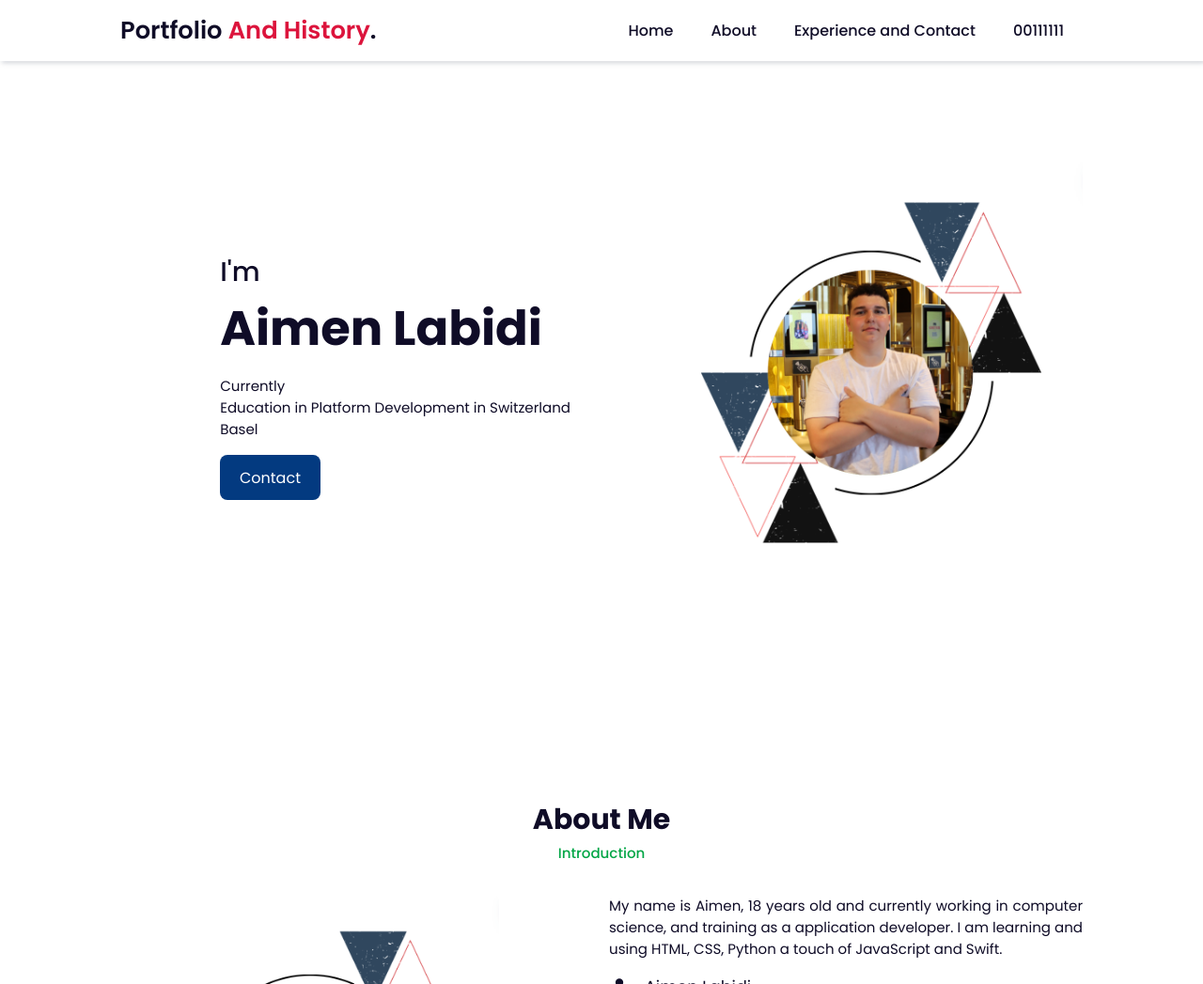
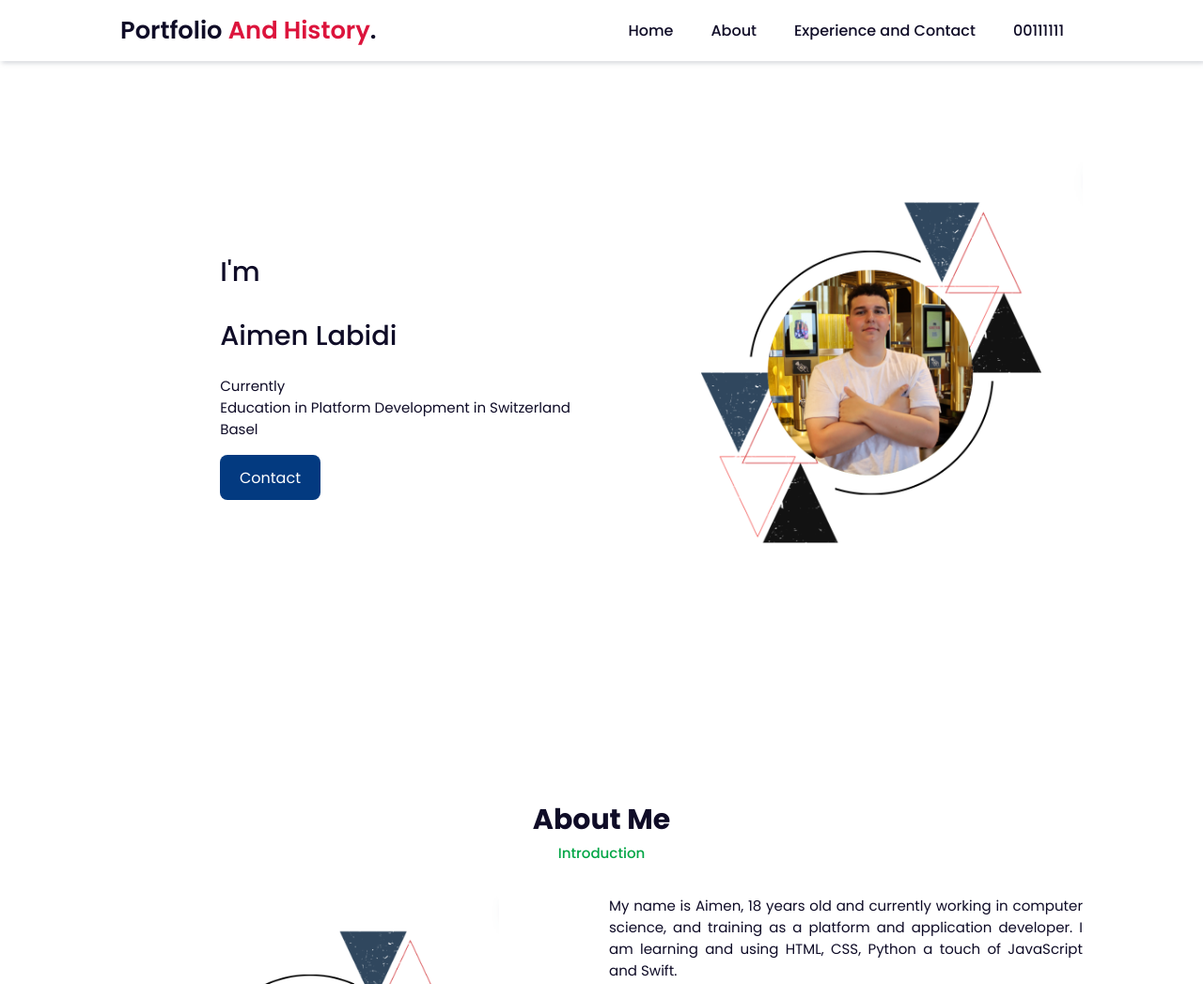
Before and after one commit to aimenjs4/E-Portfolio, a plain HTML site: page index.html in a window 1280 px wide. Shown: the top 1047 px of the page at 94% size. Drawn offline with nearby package versions, Linux system fonts and the light colour scheme.

Commit message:
Update index.html

```diff
--- a/index.html
+++ b/index.html
@@ -31,20 +31,40 @@
 
     <!-- Home Section Start -->
     <section class="home" id="home">
-        <div class="social">
-
-        </div>
+        <div class="social"></div>
         <div class="home-img">
             <img src="MainPicPort.png" alt="Profile Picture">
         </div>
         <div class="home-text">
             <span>I'm</span>
-            <h1>Aimen Labidi</h1>
-
+            <h1><span id="typewriter"></span></h1>
             <p>Currently <br> Education in Platform Development in Switzerland <br> Basel</p>
             <a href="#contact" class="btn">Contact</a>
         </div>
     </section>
+
+    <script>
+        // Typewriter effect
+        const text = "Aimen Labidi"; // Text to be displayed
+let index = 0;
+
+function typewriter() {
+    if (index < text.length) {
+        // Check if the current character is a space
+        if (text[index] === " ") {
+            // If it's a space, add a non-breaking space
+            document.getElementById('typewriter').innerHTML += "&nbsp;";
+        } else {
+            // If it's not a space, add the character
+            document.getElementById('typewriter').innerText += text.charAt(index);
+        }
+        index++;
+        setTimeout(typewriter, 300); // Adjust typing speed here
+    }
+}
+
+typewriter();
+    </script>
     <!-- Home Section End -->
 
     <!-- About Section Start -->
@@ -59,7 +79,7 @@
                 <img src="MainPicPort.png" alt="Profile Picture">
             </div>
             <div class="about-text">
-                <p>My name is Aimen, 18 years old and currently working in computer science, and training as a application developer. I am learning and using HTML, CSS, Python a touch of JavaScript and Swift.</p>
+                <p>My name is Aimen, 18 years old and currently working in computer science, and training as a platform and application developer. I am learning and using HTML, CSS, Python a touch of JavaScript and Swift.</p>
 
                 <div class="information">
                     <div class="info-box">
@@ -98,8 +118,8 @@
                 <h3>System Engineering</h3>
             </div>
             <div class="services-box">
-                <i class='bx bxs-file-doc'></i>
-                <h3>Project Planning</h3>
+                <i class='bx bxs-data'></i>
+                <h3>Mysql</h3>
             </div>
 
             <div class="services-box">
```
